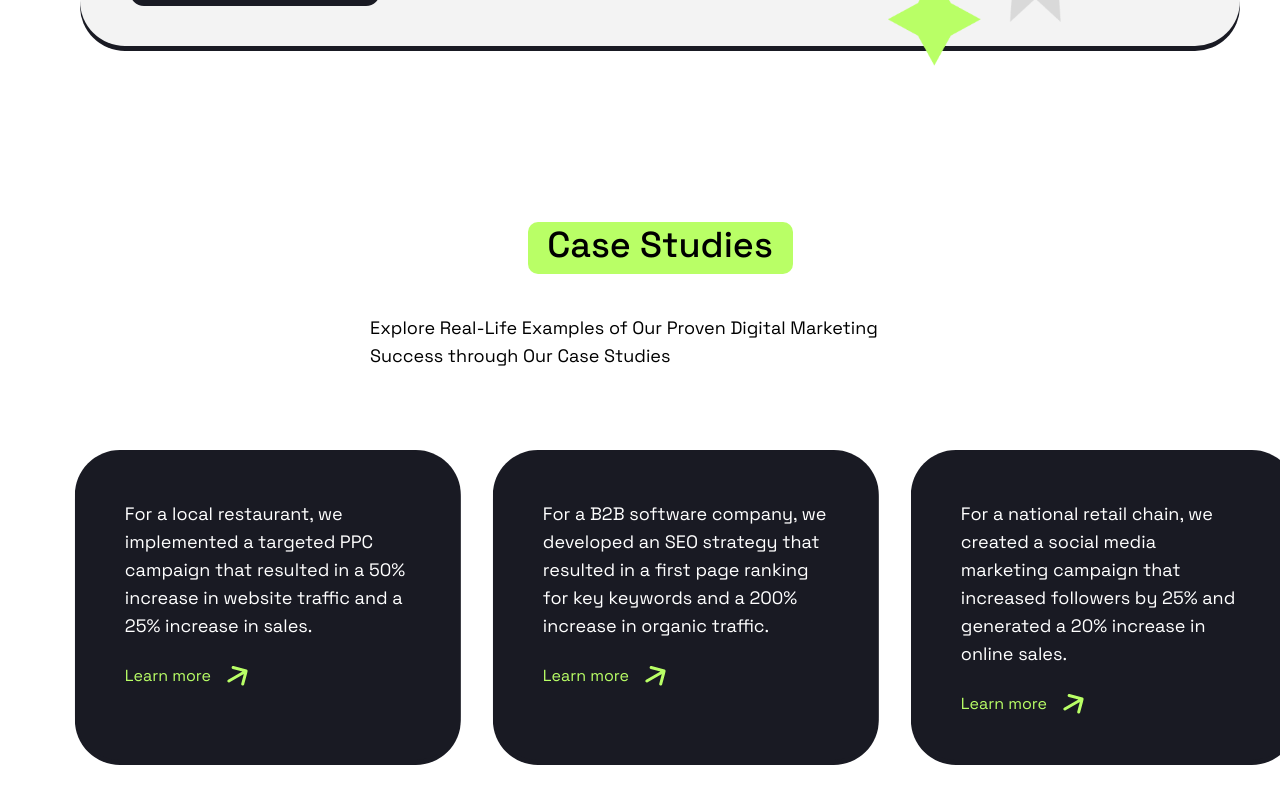
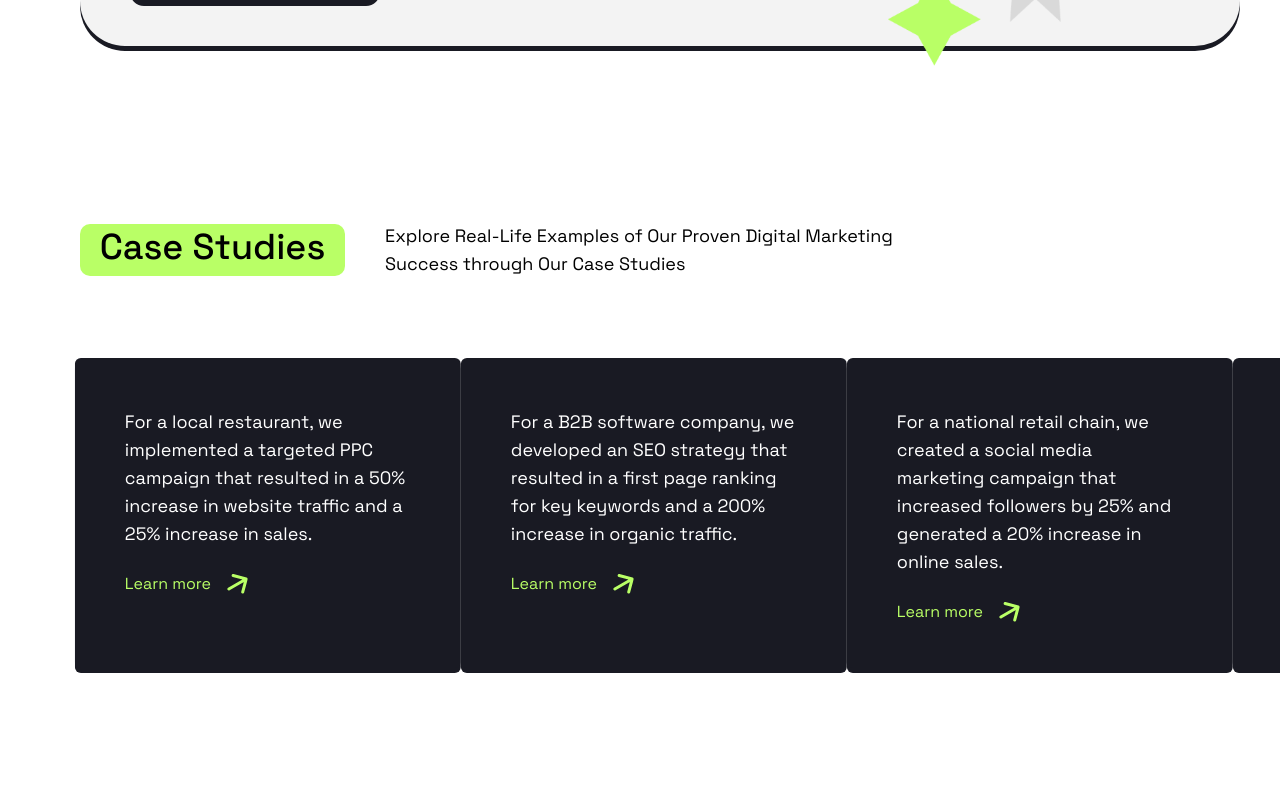
Before and after one commit to priyankashah3107/positivus, a Next.js app: page / in a window 1280 px wide. Shown: the part 2532-3332 px from the top of the page. After the commit the page ends 3240 px from the top, so only its background shows below. Built offline with nearby package versions, Linux system fonts and the light colour scheme.

Commit message:
fix: CaseCard for lg

```diff
--- a/src/app/globals.css
+++ b/src/app/globals.css
@@ -225,3 +225,11 @@ background-color: var(--ter-color);
     gap: 2rem;
   }
 }
+
+@layer utilities {
+  @screen lg {
+    .lg:case-slide-disabled {
+      animation: none;
+    }
+  }
+}
--- a/src/components/Case.tsx
+++ b/src/components/Case.tsx
@@ -12,7 +12,7 @@ interface CaseProps {
 const Case: React.FC<CaseProps> = ({title, para,  img,}) => {
   return (
     <>
-    <div className='card lg:w-full case-slide text-white bg-[#191A23]   h-[310px]'
+    <div className='card lg:rounded-md lg:w-full case-slide lg:case-slide-disabled   text-white bg-[#191A23] l   h-[310px]'
      >
       <div className='flex flex-col gap-6'>
       <p className=" w-[180px] lg:w-[286px] lg:text-lg text-base font-normal leading-normal text-white">{title}</p>
--- a/src/components/CaseStudies.tsx
+++ b/src/components/CaseStudies.tsx
@@ -7,12 +7,12 @@ const para = "Explore Real-Life Examples of Our Proven Digital Marketing Success
 const CaseStudies = () => {
   return (
     <>
-      <div className='p-4 pl-6 lg:pl-20 lg:p-10 flex flex-col items-center gap-6 lg:gap-10 mt-4 lg:mt-24'>
+      <div className='p-4 pl-6 lg:pl-20 lg:p-10 flex flex-col lg:flex-row items-center gap-6 lg:gap-10 mt-4 lg:mt-24 '>
         <h2 className='services md:w-[265px] md:h-[52px]'>{head}</h2>
         <p className='spara lg:text-lg lg:text-start lg:text-[18px] lg:w-[580px]'>{para}</p>
       </div>
 
-      <div className='p-4 pl-6 lg:pl-20 lg:p-10 flex flex-row gap-8 w-[350px] md:w-[750px] lg:w-full overflow-hidden cursor-pointer'>
+      <div className='p-4 pl-6 lg:pl-20 lg:p-10 flex flex-row gap-8 lg:gap-0 w-[350px] md:w-[750px] lg:w-full overflow-hidden cursor-pointer'>
 
         <Case title={"For a local restaurant, we implemented a targeted PPC campaign that resulted in a 50% increase in website traffic and a 25% increase in sales."} para={"Learn more"} img={"/icon.svg"} />
         <Case title={"For a B2B software company, we developed an SEO strategy that resulted in a first page ranking for key keywords and a 200% increase in organic traffic."} para={"Learn more"} img={"/icon.svg"} />
```
